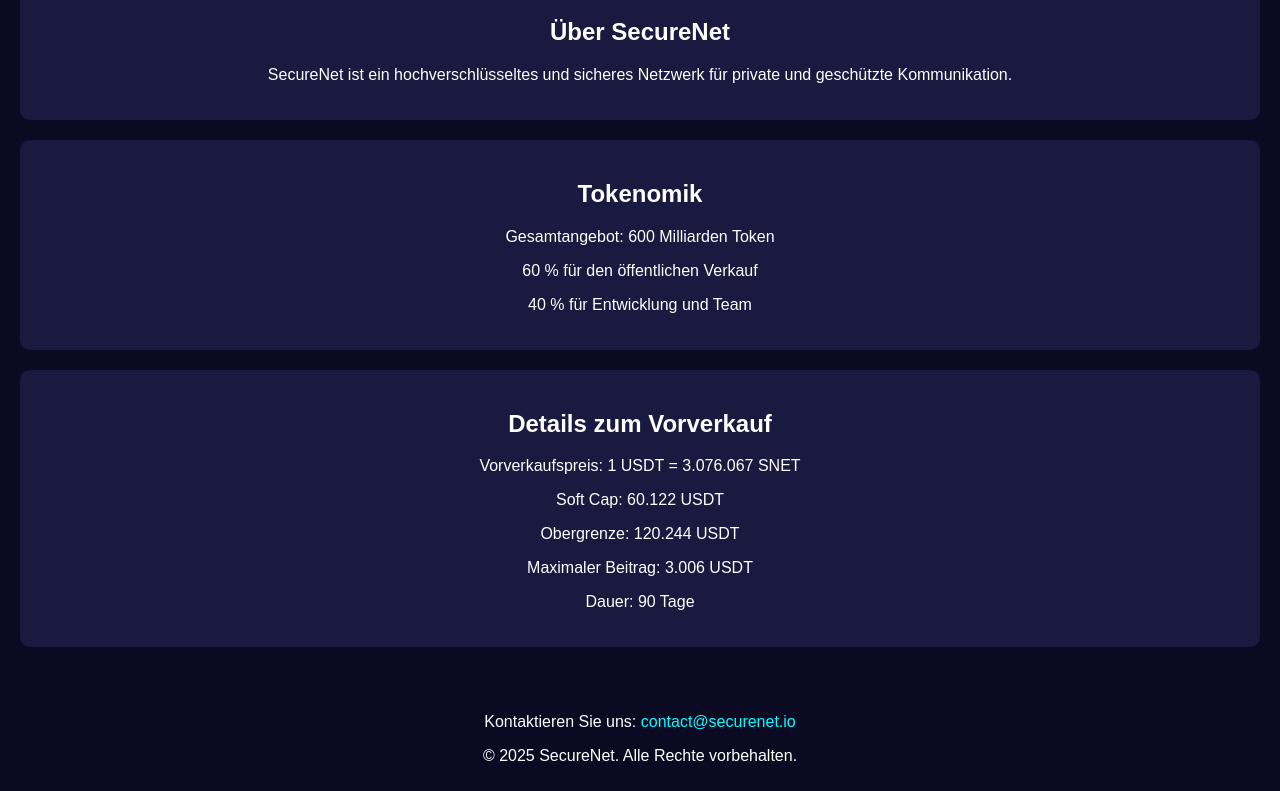
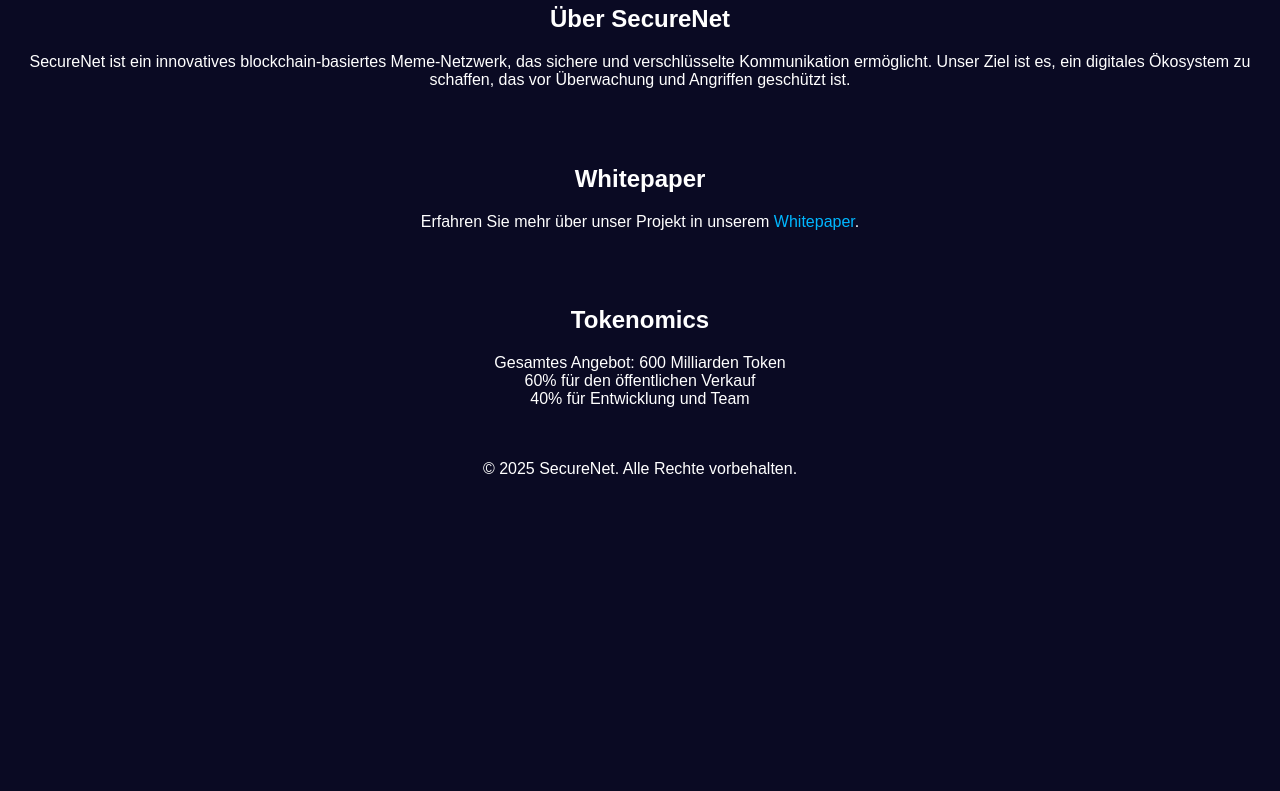
Before and after one commit to SecureNetX/SNETx1, a plain HTML site: page index.html in a window 1280 px wide. Shown: the part 189-980 px from the top of the page. After the commit the page ends 800 px from the top, so only its background shows below. Drawn offline with Linux system fonts and the light colour scheme.

Commit message:
Add files via upload

```diff
--- a/index.html
+++ b/index.html
@@ -4,40 +4,13 @@
 <head>
     <meta charset="UTF-8">
     <meta name="viewport" content="width=device-width, initial-scale=1.0">
-    <title>SecureNet Token</title>
+    <title>SecureNet - Home</title>
     <style>
-        body {
-            font-family: Arial, sans-serif;
-            margin: 0;
-            padding: 0;
-            background-color: #0a0a23;
-            color: #ffffff;
-            text-align: center;
-        }
-        header {
-            background-color: #1a1a40;
-            padding: 20px;
-        }
-        header h1 {
-            margin: 0;
-        }
-        section {
-            padding: 20px;
-        }
-        .tokenomics, .presale {
-            margin: 20px 0;
-            padding: 20px;
-            background-color: #1a1a40;
-            border-radius: 10px;
-        }
-        footer {
-            background-color: #0a0a23;
-            padding: 10px;
-        }
-        a {
-            color: #00ffff;
-            text-decoration: none;
-        }
+        body { font-family: Arial, sans-serif; margin: 0; padding: 0; background-color: #0a0a23; color: #ffffff; text-align: center; }
+        header { background-color: #1a1a40; padding: 20px; }
+        section { padding: 20px; }
+        a { color: #00b7ff; text-decoration: none; }
+        .button { padding: 10px 20px; background-color: #00b7ff; color: white; border: none; border-radius: 5px; cursor: pointer; }
     </style>
 </head>
 <body>
@@ -46,27 +19,21 @@
         <p>Ein sicheres Netzwerk auf Basis der Blockchain-Technologie</p>
     </header>
     <section>
-        <div class="tokenomics">
-            <h2>Über SecureNet</h2>
-            <p>SecureNet ist ein hochverschlüsseltes und sicheres Netzwerk für private und geschützte Kommunikation.</p>
-        </div>
-        <div class="presale">
-            <h2>Tokenomik</h2>
-            <p>Gesamtangebot: 600 Milliarden Token</p>
-            <p>60 % für den öffentlichen Verkauf</p>
-            <p>40 % für Entwicklung und Team</p>
-        </div>
-        <div class="presale">
-            <h2>Details zum Vorverkauf</h2>
-            <p>Vorverkaufspreis: 1 USDT = 3.076.067 SNET</p>
-            <p>Soft Cap: 60.122 USDT</p>
-            <p>Obergrenze: 120.244 USDT</p>
-            <p>Maximaler Beitrag: 3.006 USDT</p>
-            <p>Dauer: 90 Tage</p>
-        </div>
+        <h2>Über SecureNet</h2>
+        <p>SecureNet ist ein innovatives blockchain-basiertes Meme-Netzwerk, das sichere und verschlüsselte Kommunikation ermöglicht.
+           Unser Ziel ist es, ein digitales Ökosystem zu schaffen, das vor Überwachung und Angriffen geschützt ist.</p>
+    </section>
+    <section>
+        <h2>Whitepaper</h2>
+        <p>Erfahren Sie mehr über unser Projekt in unserem <a href="SecureNet_Whitepaper.html" target="_blank">Whitepaper</a>.</p>
+    </section>
+    <section>
+        <h2>Tokenomics</h2>
+        <p>Gesamtes Angebot: 600 Milliarden Token<br>
+           60% für den öffentlichen Verkauf<br>
+           40% für Entwicklung und Team</p>
     </section>
     <footer>
-        <p>Kontaktieren Sie uns: <a href="mailto:contact@securenet.io">contact@securenet.io</a></p>
         <p>&copy; 2025 SecureNet. Alle Rechte vorbehalten.</p>
     </footer>
 </body>
```
Also changed, not shown: SecureNet_Whitepaper.html (added, +30 -0 lines).
